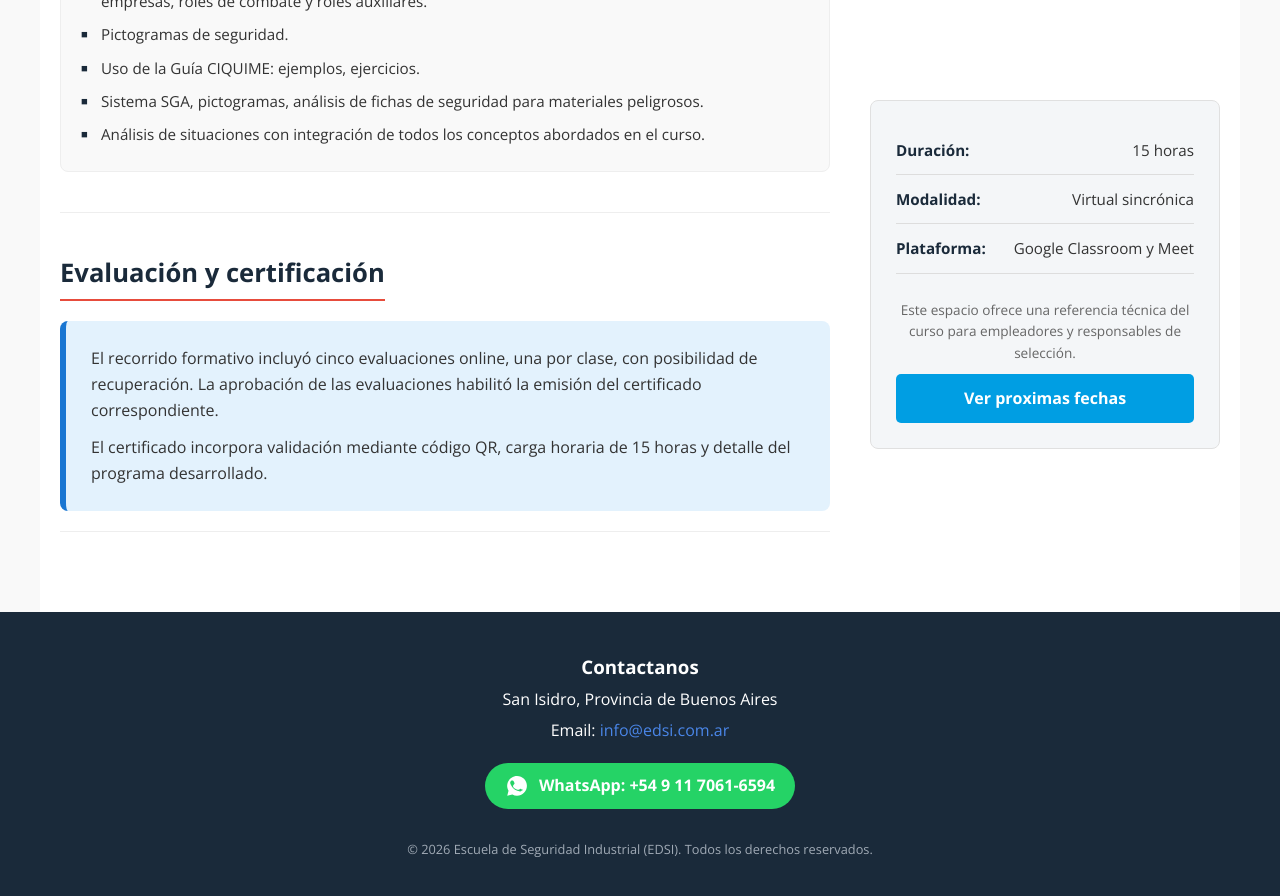
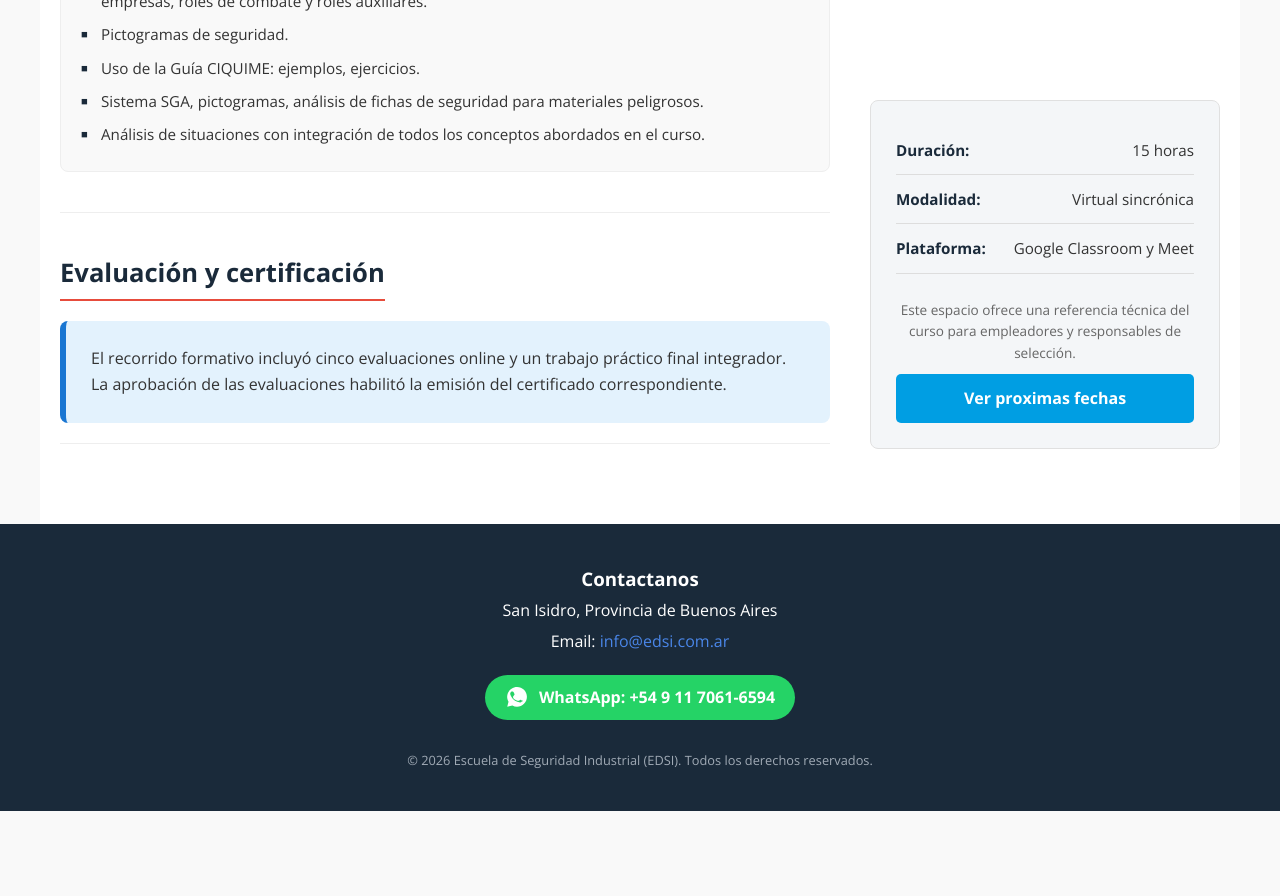
Before and after one commit to martov1/EDSI-nuevo-sitio, a Jekyll site: the page built from planes-de-estudio/supervisor-y-brigadista-contra-incendios.html, in a window 1280 px wide and 900 px high, scrolled down 3242 px. Shown: the top 896 px of the window. Built offline with Jekyll 4.4.1, drawn with Linux system fonts in a browser that asks for light colours; after the commit the page ends 4053 px from its top, so only the background shows below that.

Commit message:
se corrije copy

```diff
--- a/planes-de-estudio/supervisor-y-brigadista-contra-incendios.html
+++ b/planes-de-estudio/supervisor-y-brigadista-contra-incendios.html
@@ -111,8 +111,7 @@ css: /Particulares/Supervisor-y-brigadista/Supervisor-y-brigadista.css
             <section class="section-card">
                 <h2>Evaluación y certificación</h2>
                 <div class="eval-box">
-                    <p>El recorrido formativo incluyó cinco evaluaciones online, una por clase, con posibilidad de recuperación. La aprobación de las evaluaciones habilitó la emisión del certificado correspondiente.</p>
-                    <p style="margin-top: 12px;">El certificado incorpora validación mediante código QR, carga horaria de 15 horas y detalle del programa desarrollado.</p>
+                    <p>El recorrido formativo incluyó cinco evaluaciones online y un trabajo práctico final integrador. La aprobación de las evaluaciones habilitó la emisión del certificado correspondiente.</p>
                 </div>
             </section>
         </div>
```
